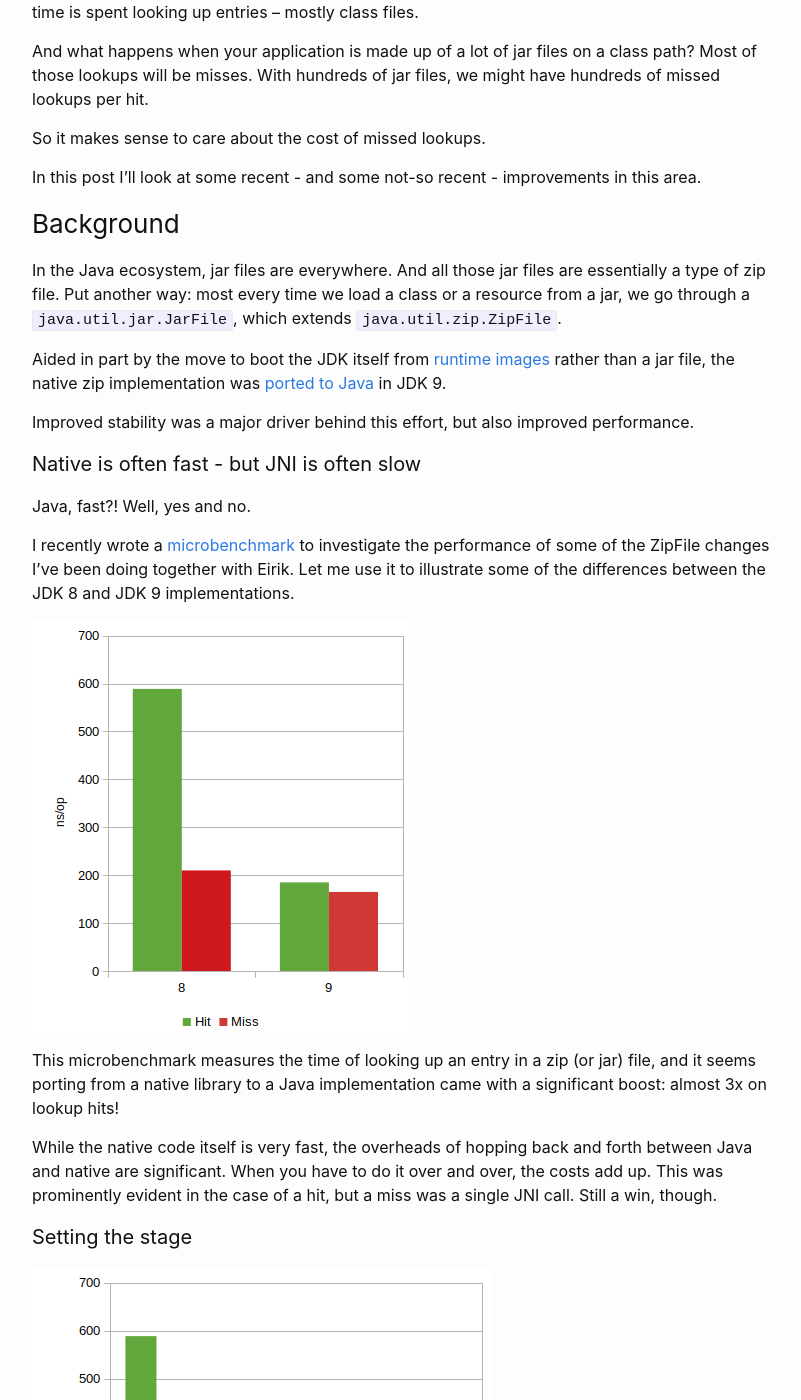
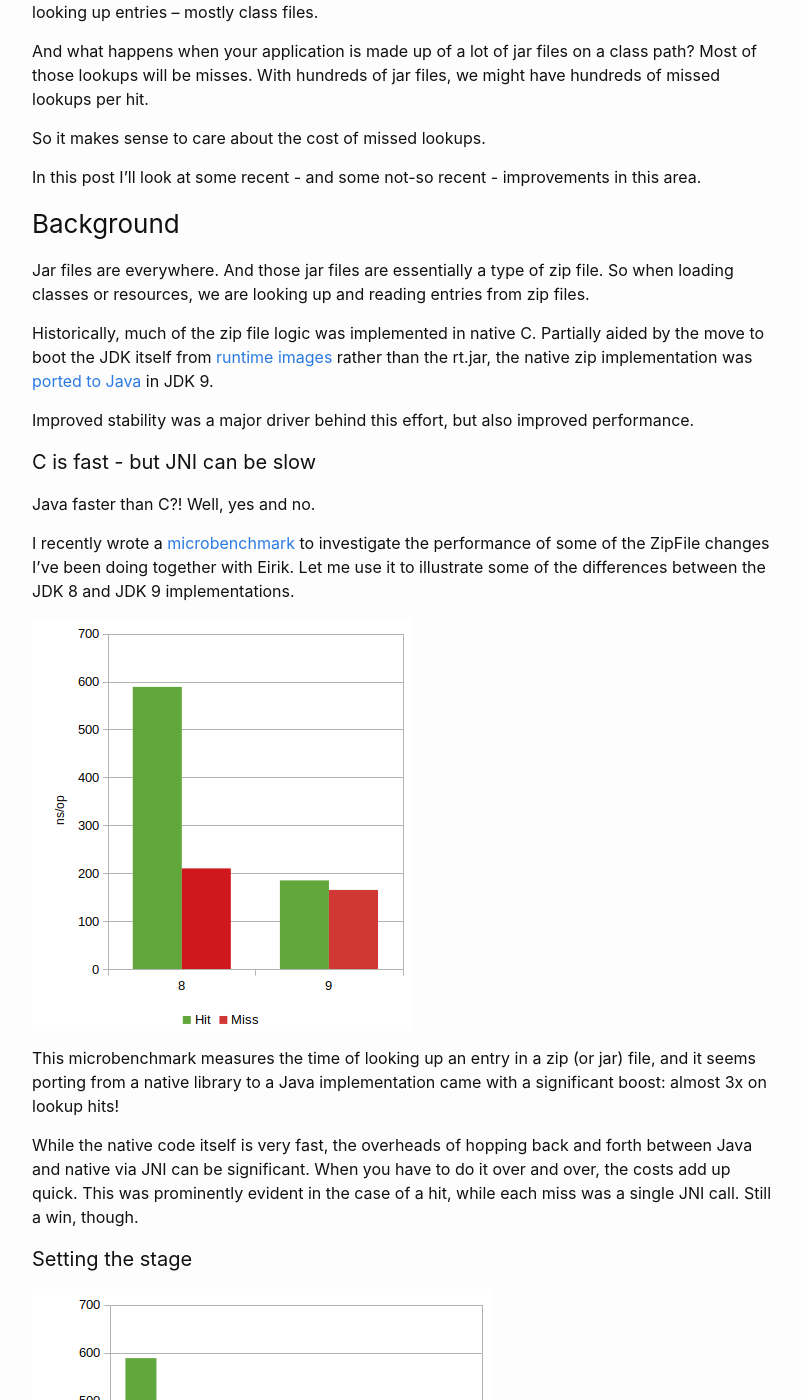
Before and after one commit to cl4es/cl4es.github.io, a Jekyll site: the page built from _posts/2020-04-27-Zip-Lookups.md, in a window 1280 px wide and 1400 px high, scrolled down 464 px. Shown: the whole window, without its empty margins (238-1039 px from the left). Built offline with Jekyll 4.4.1, drawn with Linux system fonts in a browser that asks for light colours; comment, search, counter and statistics services are not loaded; some of the changed text lies outside the part shown.

Commit message:
Refined flow

```diff
--- a/_posts/2020-04-27-Zip-Lookups.md
+++ b/_posts/2020-04-27-Zip-Lookups.md
@@ -27,20 +27,19 @@ In this post I'll look at some recent - and some not-so recent - improvements in
 
 ### Background
 
-In the Java ecosystem, jar files are everywhere. And all those jar files are
-essentially a type of zip file. Put another way: most every time we load a
-class or a resource from a jar, we go through a `java.util.jar.JarFile`, which
-extends `java.util.zip.ZipFile`.
+Jar files are everywhere. And those jar files are
+essentially a type of zip file. So when loading classes or resources, we
+ are looking up and reading entries from zip files.
 
-Aided in part by the move to boot the JDK itself from  [runtime images](https://openjdk.java.net/jeps/220)
- rather than a jar file, the native zip
-implementation was [ported to Java](https://bugs.openjdk.java.net/browse/JDK-8146693) in JDK 9.
+Historically, much of the zip file logic was implemented in native C.
+Partially aided by the move to boot the JDK itself from  [runtime images](https://openjdk.java.net/jeps/220)
+ rather than the rt.jar, the native zip implementation was [ported to Java](https://bugs.openjdk.java.net/browse/JDK-8146693) in JDK 9.
 
 Improved stability was a major driver behind this effort, but also improved performance.
 
-#### Native is often fast - but JNI is often slow
+#### C is fast - but JNI can be slow
 
-Java, fast?! Well, yes and no.
+Java faster than C?! Well, yes and no.
 
 I recently wrote a [microbenchmark](http://cr.openjdk.java.net/~redestad/8243469/open.01/raw_files/new/test/micro/org/openjdk/bench/java/util/zip/ZipFileGetEntry.java)
 to investigate the performance of some of the ZipFile changes I've been doing together with Eirik. Let me
@@ -54,9 +53,9 @@ file, and it seems porting from a native library to a Java implementation came
 with a significant boost: almost 3x on lookup hits!
 
 While the native code itself is very fast, the overheads of hopping back and forth
-between Java and native are significant. When you have to do it over and over,
-the costs add up. This was prominently evident in the case of a hit, but a miss
-was a single JNI call. Still a win, though.
+between Java and native via JNI can be significant. When you have to do it over
+and over, the costs add up quick. This was prominently evident in the case of a
+hit, while each miss was a single JNI call. Still a win, though.
 
 #### Setting the stage
 
```
Also changed, not shown: other parts of _posts/2020-04-27-Zip-Lookups.md (+1 -1 lines).
